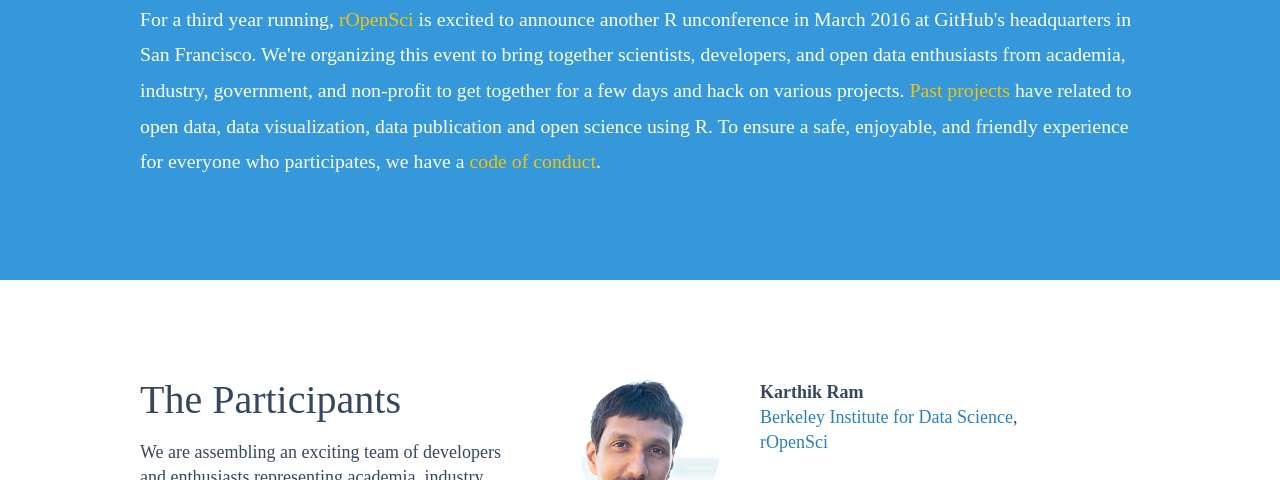
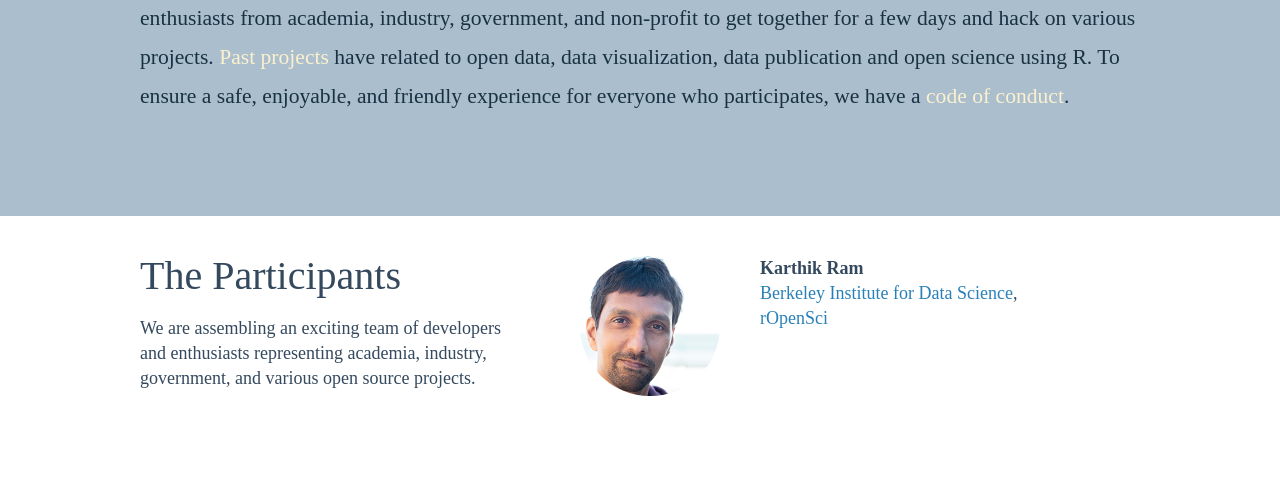
Before and after one commit to ropensci/unconf16, a plain HTML site: page index.html in a window 1280 px wide. Shown: the part 663-1143 px from the top of the page. Drawn offline with nearby package versions, Linux system fonts and the light colour scheme.

Commit message:
Updated some styles to match new hero image

```diff
--- a/style/main.css
+++ b/style/main.css
@@ -344,24 +344,28 @@
 
 .intro-wrap {
   width: 100%;
-  color: #fff;
-  font-size: 1.1em;
+  /*color: #fff;*/
+  color: #183244;
+  font-size: 1.2em;
   line-height: 1.8em;
   /*background: #4fb3e0;*/
-  background: #3498db;
+  /*background: #3498db;*/
+  background: #ABBECD;
   padding: 4rem 0; }
   @media only screen and (min-width: 1100px) {
     .intro-wrap {
       width: 100%;
-      margin: 10rem auto;
+      margin: 0rem auto;
        } }
 
 .intro-wrap a  {
-  color: #f1c40f;
+  /*color: #f1c40f;*/
+  color: #FBF1CE;
 }
 
 .intro-wrap a:visited  {
-  color: #f1c40f;
+  /*color: #f1c40f;*/
+  color: #FBF1CE;
 }
 
 
```
